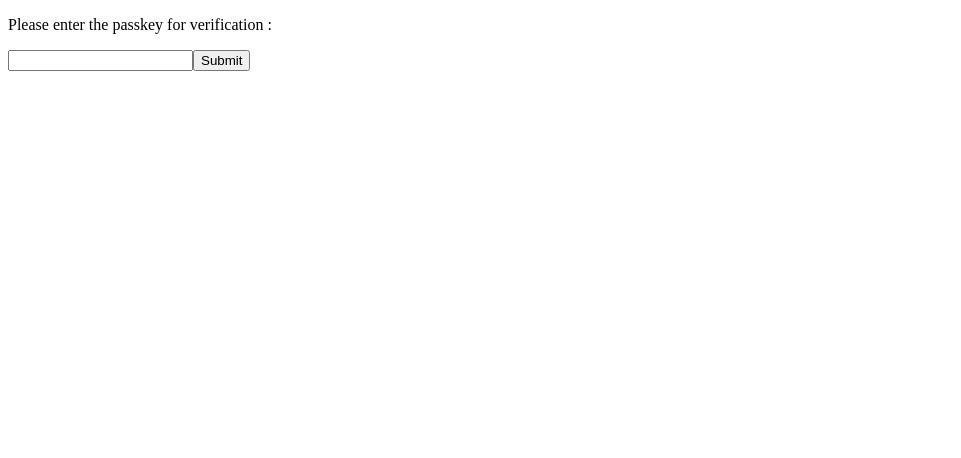
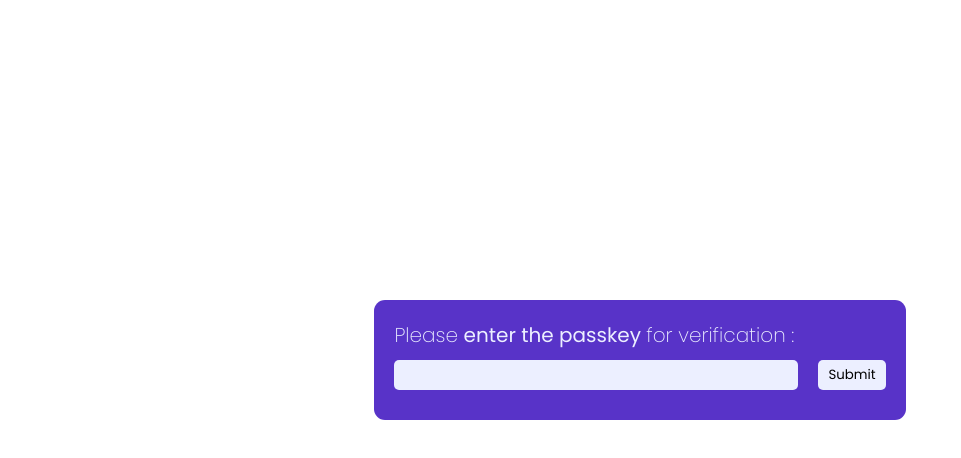
Before and after one commit to Sandesh-Jangir/Appointment-Management-System, a Next.js app in the folder frontend-ams/: page /authenticate in a window 1280 px wide. Shown: the top 458 px of the page, without its empty margins (0-961 px from the left). Built offline with nearby package versions, Linux system fonts and the light colour scheme.

Commit message:
Styled the admin authentication form.

```diff
--- a/frontend-ams/src/app/globals.css
+++ b/frontend-ams/src/app/globals.css
@@ -3,7 +3,7 @@
   padding: 0;
   margin: 0;
   box-sizing: border-box;
-  font-family: "Poppins", sans-serif;
+  font-family: "Poppins", sans-serif !important;
 }
 
 body{
--- a/frontend-ams/src/pages/authenticate.js
+++ b/frontend-ams/src/pages/authenticate.js
@@ -1,7 +1,7 @@
-import { redirect } from 'next/dist/server/api-utils';
-import { permanentRedirect } from 'next/navigation';
+
 import { useRouter } from 'next/router';
-import React, { useState, FormEvent } from 'react'
+import React, { useState} from 'react'
+import styles from "../styles/page.authenticate.css"
 
 export default function Auth(){
   const router = useRouter()
@@ -21,7 +21,6 @@ export default function Auth(){
   const submitForm = async (e) => {
     // We don't want the page to refresh
     e.preventDefault()
-    const formURL = e.target.action
     const data = new FormData()
 
     // POST the data to the URL of the form
@@ -40,12 +39,12 @@ export default function Auth(){
     }
   }
     return(
-        <div>
+        <container>
             <form method="POST" action="http://localhost:5000/authadmin" onSubmit={submitForm}>
-            <p>Please enter the passkey for verification :</p>
+            <p>Please <span> enter the passkey </span> for verification :</p>
             <input type="password" name="passkey" onChange={handleInput} value={formData.passkey}/>
             <button type="submit">Submit</button>
             </form>
-        </div>
+        </container>
     )
 }
--- /dev/null
+++ b/frontend-ams/src/styles/page.authenticate.css
@@ -0,0 +1,48 @@
+@import url('https://fonts.googleapis.com/css2?family=Poppins:ital,wght@0,200;0,400;0,500;0,600;0,700;0,800;0,900;1,100&display=swap');
+
+* {
+    font-family: Poppins;
+    margin: 0;
+    padding: 0;
+}
+
+container {
+    display: flex;
+    align-items: center;
+    justify-content: center;
+    width: 90vw;
+    height: 90vh;
+    margin: auto;
+}
+p{
+    color: #ECEFFF;
+    font-weight: 200;
+    font-size: 20px;
+}
+form {
+    background-color: #5833C8;
+    padding: 20px;
+    border-radius: 11px;
+    width: fit-content;
+}
+form input{
+    width: 30vw;
+    border: none;
+    outline: none;
+    background-color: #ECEFFF;
+    padding: 5px 10px;
+    margin-right: 20px;
+    border-radius: 5px;
+}
+form button{
+    padding: 5px 10px;
+    outline: none;
+    border: none;
+    cursor: pointer;
+    margin: 10px 0;
+    background-color: #ECEFFF;
+    border-radius: 5px;
+}
+span {
+    font-weight: 400;
+}
```
